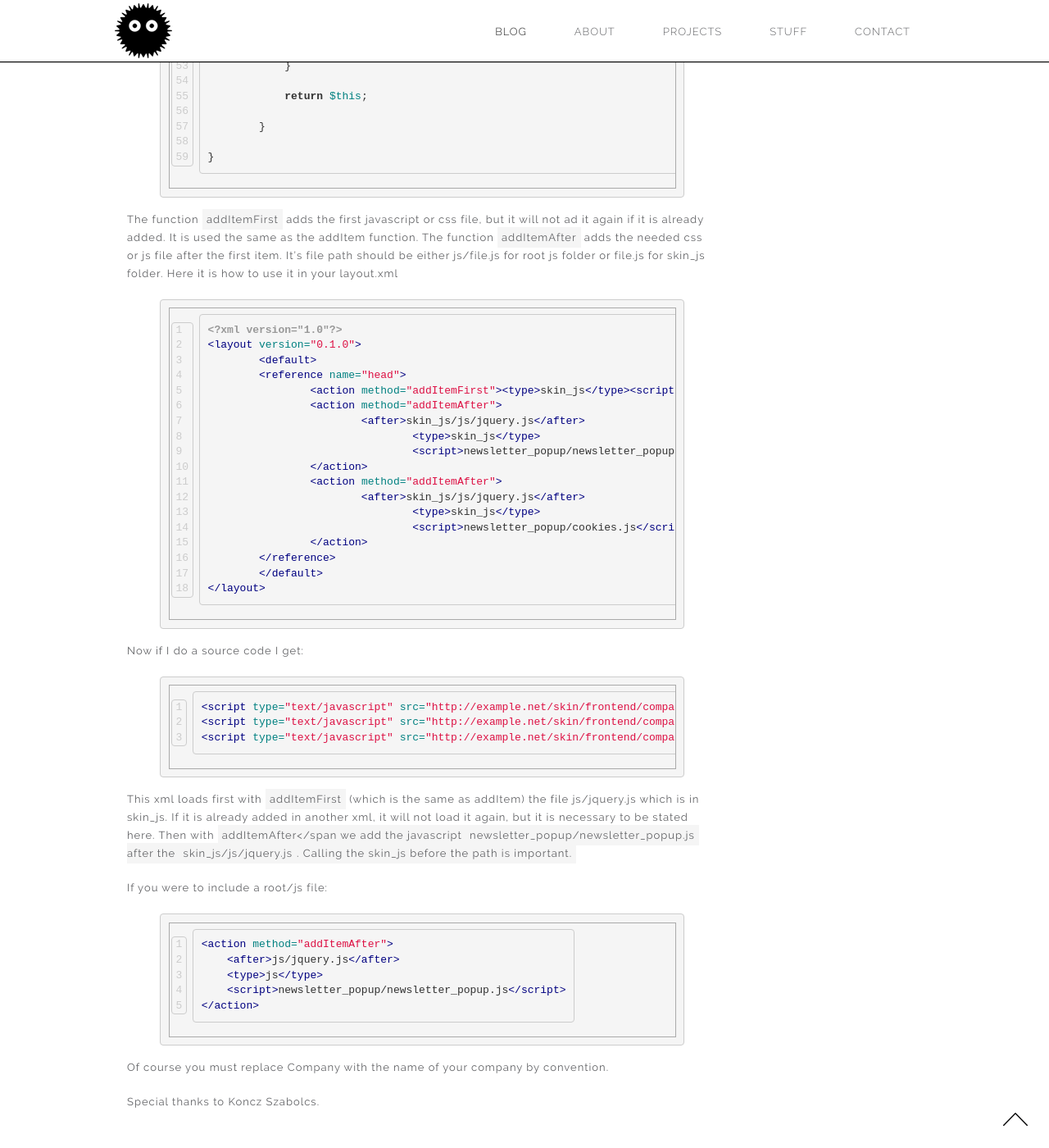
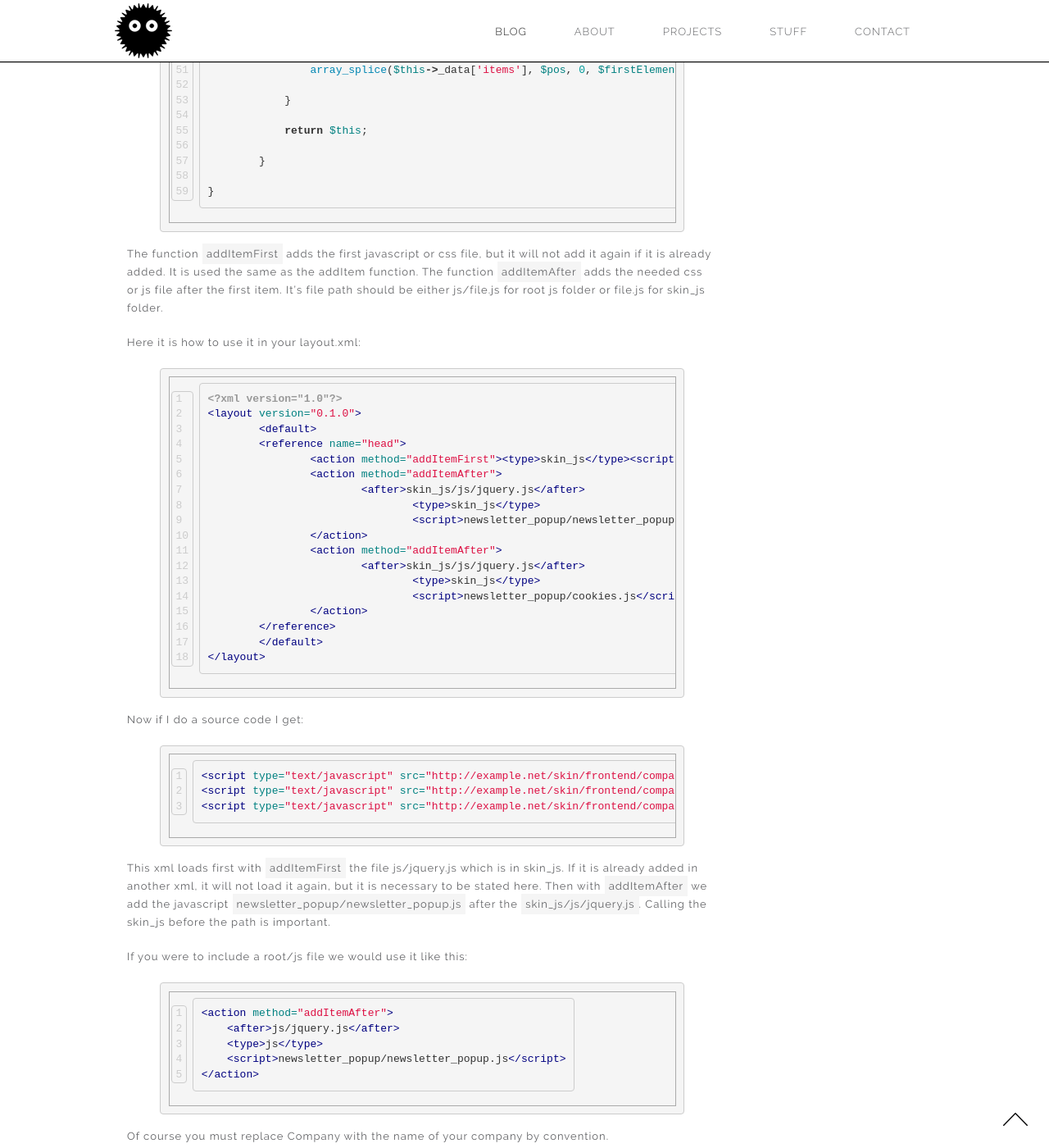
Before and after one commit to ClaudiuCreanga/ClaudiuCreanga.github.io, a Jekyll site: the page built from _posts/2015-07-30-magento-change-order-css-js.markdown, in a window 1280 px wide and 1400 px high, scrolled down 2192 px. Shown: the whole window at 82% size. Built offline with Jekyll 4.4.1, drawn with Linux system fonts in a browser that asks for light colours; nearby versions of some CDN libraries; comment, search, counter and statistics services are not loaded; some of the changed text lies outside the part shown.

Commit message:
edits to post

```diff
--- a/_posts/2015-07-30-magento-change-order-css-js.markdown
+++ b/_posts/2015-07-30-magento-change-order-css-js.markdown
@@ -5,18 +5,20 @@
 categories: magento
 description: "Magento does not offer an easy way to manage the order of assets being loaded, css or javascript. Here is a quick simple module that can help."
 ---
-Magento loads first the javascript files contained in root/js folder and then those in skin_js. This provides a good enough structure so that you can load core javascript files first and then your own ones in skin_js. But say you have multiple layouts files that each loads javascript files which depends on each other. For example you have a custom module that needs the jquery library, but its javascript files are loaded before so it returns an error.
+Magento loads first the javascript files contained in root/js folder and then those in skin_js. This provides a good enough structure so that you can load core javascript files first and then your own ones in skin_js.
 
-We create a simple module to be able to specify the order of css and javascript files. First register it. Create a file named <span class="code">Company_Ordersuccess.xml</span> inside <span class="code">app/etc/modules</span> and insert:
+But say you have multiple layouts files that each loads javascript files which depend on each other. For example you have a custom module that needs the jquery library, but its javascript files are loaded before that and undefined jQuery variable.
+
+We create a simple module to be able to specify the order of css and javascript files. First register it. Create a file named <span class="code">Company_ReorderAssets.xml</span> inside <span class="code">app/etc/modules</span> and insert:
 {% highlight xml linenos %}
 <?xml version="1.0"?>
 <config>
-	<modules>
-		<Company_Ordersuccess>
-			<active>true</active>
-			<codePool>local</codePool>
-		</Company_Ordersuccess>
-	</modules>
+    <modules>
+        <Company_ReorderAssets>
+            <active>true</active>
+            <codePool>local</codePool>
+        </Company_ReorderAssets>
+    </modules>
 </config>
 {% endhighlight %}
 
@@ -86,7 +88,7 @@
 	    );
 
 	    if (array_key_exists($after, $this->_data['items'])){
-	        // get the position
+
 	        $pos = 1;
 	        foreach ($this->_data['items'] as $key => $options){
 	            if ($key == $after) :
@@ -107,7 +109,9 @@
 
 {% endhighlight %}
 
-The function <span class="code">addItemFirst</span> adds the first javascript or css file, but it will not ad it again if it is already added. It is used the same as the addItem function. The function <span class="code">addItemAfter</span> adds the needed css or js file after the first item. It's file path should be either js/file.js for root js folder or file.js for skin_js folder. Here it is how to use it in your layout.xml
+The function <span class="code">addItemFirst</span> adds the first javascript or css file, but it will not add it again if it is already added. It is used the same as the addItem function. The function <span class="code">addItemAfter</span> adds the needed css or js file after the first item. It's file path should be either js/file.js for root js folder or file.js for skin_js folder.
+
+Here it is how to use it in your layout.xml:
 {% highlight xml linenos %}
 <?xml version="1.0"?>
 <layout version="0.1.0">
@@ -136,9 +140,9 @@
 <script type="text/javascript" src="http://example.net/skin/frontend/company/theme/newsletter_popup/newsletter_popup.js"></script>
 {% endhighlight %}
 
-This xml loads first with <span class="code">addItemFirst</span> (which is the same as addItem) the file js/jquery.js which is in skin_js. If it is already added in another xml, it will not load it again, but it is necessary to be stated here. Then with <span class="code">addItemAfter</span we add the javascript <span class="code">newsletter_popup/newsletter_popup.js</span> after the <span class="code">skin_js/js/jquery.js</span>. Calling the skin_js before the path is important.
+This xml loads first with <span class="code">addItemFirst</span> the file js/jquery.js which is in skin_js. If it is already added in another xml, it will not load it again, but it is necessary to be stated here. Then with <span class="code">addItemAfter</span> we add the javascript <span class="code">newsletter_popup/newsletter_popup.js</span> after the <span class="code">skin_js/js/jquery.js</span>. Calling the skin_js before the path is important.
 
-If you were to include a root/js file:
+If you were to include a root/js file we would use it like this:
 {% highlight xml linenos %}
 <action method="addItemAfter">
     <after>js/jquery.js</after>
```
